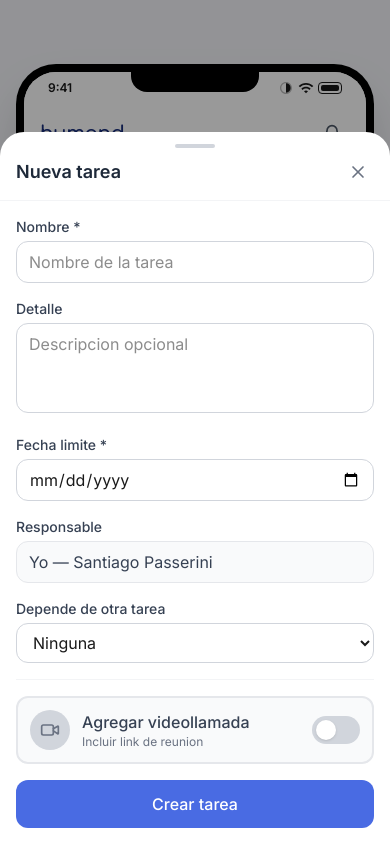
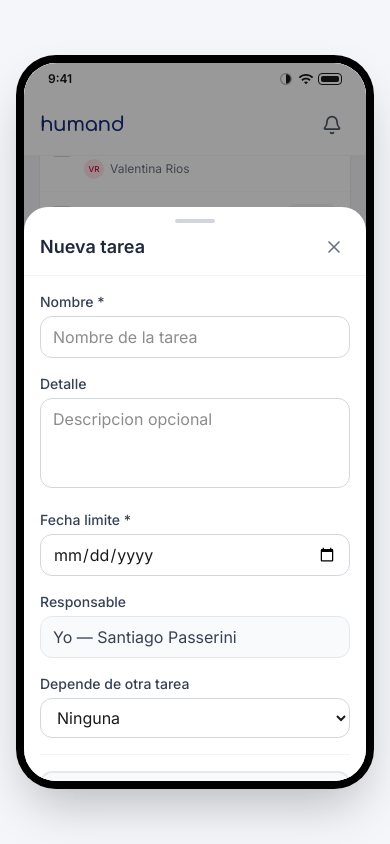
Before and after one commit to santipasserini11/dailyhub, a Next.js app: page / in a window 390 px wide. Both pictures are taken after a click on the button "Agregar tarea". Built offline with nearby package versions, Linux system fonts and the light colour scheme.

Commit message:
fix: refactor UX elements to use absolute positioning within phone frame
Adjust BottomSheet and FAB to absolute within phone-screen container

```diff
--- a/components/app.tsx
+++ b/components/app.tsx
@@ -22,6 +22,8 @@ export function App() {
 
   return (
     <PhoneFrame>
+      {/* Main app wrapper - flex column to fill the phone screen */}
+      <div className="flex flex-col flex-1 overflow-hidden">
         <TopBar />
 
         {isLoading ? (
@@ -38,6 +40,9 @@ export function App() {
         )}
 
         <BottomNav />
+      </div>
+
+      {/* These are positioned absolute within the phone screen */}
       <FAB />
       <BottomSheetManager />
     </PhoneFrame>
--- a/components/bottom-sheets/bottom-sheet.tsx
+++ b/components/bottom-sheets/bottom-sheet.tsx
@@ -1,6 +1,6 @@
 'use client';
 
-import { ReactNode, useEffect } from 'react';
+import { ReactNode } from 'react';
 import { X } from 'lucide-react';
 import { cn } from '@/lib/utils';
 
@@ -12,21 +12,10 @@ interface BottomSheetProps {
 }
 
 export function BottomSheet({ isOpen, onClose, title, children }: BottomSheetProps) {
-  useEffect(() => {
-    if (isOpen) {
-      document.body.style.overflow = 'hidden';
-    } else {
-      document.body.style.overflow = '';
-    }
-    return () => {
-      document.body.style.overflow = '';
-    };
-  }, [isOpen]);
-
   if (!isOpen) return null;
 
   return (
-    <div className="fixed inset-0 z-50">
+    <div className="absolute inset-0 z-50 rounded-[2rem] overflow-hidden">
       {/* Backdrop */}
       <div
         className="absolute inset-0 bg-black/40 transition-opacity"
@@ -36,7 +25,7 @@ export function BottomSheet({ isOpen, onClose, title, children }: BottomSheetPro
       {/* Sheet */}
       <div
         className={cn(
-          'absolute bottom-0 left-0 right-0 bg-white rounded-t-3xl max-h-[85vh] overflow-hidden',
+          'absolute bottom-0 left-0 right-0 bg-white rounded-t-3xl max-h-[80%] overflow-hidden',
           'transform transition-transform duration-300 ease-out',
           'flex flex-col'
         )}
--- a/components/calendar/calendar-search.tsx
+++ b/components/calendar/calendar-search.tsx
@@ -85,17 +85,17 @@ export function CalendarSearch() {
         </span>
       </button>
 
-      {/* Search modal */}
+      {/* Search modal - rendered outside via portal behavior, but contained in phone */}
       {isOpen && (
-        <div className="fixed inset-0 z-50 flex items-start justify-center pt-20">
+        <div className="absolute inset-0 z-50 flex items-start justify-center pt-12 rounded-[2rem] overflow-hidden">
           {/* Backdrop */}
           <div
-            className="absolute inset-0 bg-black/40 backdrop-blur-sm"
+            className="absolute inset-0 bg-black/40"
             onClick={() => { setIsOpen(false); setQuery(''); }}
           />
 
           {/* Modal */}
-          <div className="relative w-full max-w-lg mx-4 bg-white rounded-2xl shadow-2xl overflow-hidden">
+          <div className="relative w-[90%] bg-white rounded-2xl shadow-2xl overflow-hidden">
             {/* Search input */}
             <div className="flex items-center gap-3 p-4 border-b border-gray-100">
               <Search className="w-5 h-5 text-gray-400" />
--- a/components/fab.tsx
+++ b/components/fab.tsx
@@ -18,7 +18,7 @@ export function FAB() {
   };
 
   return (
-    <div className="fixed bottom-20 right-4 z-40">
+    <div className="absolute bottom-20 right-4 z-40">
       {/* Menu items */}
       <div className={cn(
         'absolute bottom-14 right-0 flex flex-col items-end gap-2 transition-all duration-200',
--- a/components/layout/phone-frame.tsx
+++ b/components/layout/phone-frame.tsx
@@ -16,10 +16,13 @@ export function PhoneFrame({ children }: PhoneFrameProps) {
           {/* Notch */}
           <div className="absolute top-0 left-1/2 -translate-x-1/2 w-32 h-7 bg-black rounded-b-2xl z-10" />
 
-          {/* Screen */}
-          <div className="relative bg-white rounded-[2rem] overflow-hidden min-h-[700px] max-h-[85vh]">
+          {/* Screen - this is the container for all app content including modals */}
+          <div
+            id="phone-screen"
+            className="relative bg-white rounded-[2rem] overflow-hidden min-h-[700px] max-h-[85vh] flex flex-col"
+          >
             {/* Status bar */}
-            <div className="flex items-center justify-between px-6 py-2 bg-white">
+            <div className="flex items-center justify-between px-6 py-2 bg-white relative z-10 shrink-0">
               <span className="text-xs font-semibold">9:41</span>
               <div className="flex items-center gap-1">
                 <svg className="w-4 h-4" viewBox="0 0 24 24" fill="currentColor">
@@ -37,10 +40,8 @@ export function PhoneFrame({ children }: PhoneFrameProps) {
               </div>
             </div>
 
-            {/* App content */}
-            <div className="flex flex-col h-[calc(85vh-4rem)] overflow-hidden">
-              {children}
-            </div>
+            {/* App content - children includes all app components */}
+            {children}
           </div>
         </div>
 
```
Lines whose indentation alone changed are shown as unchanged.
